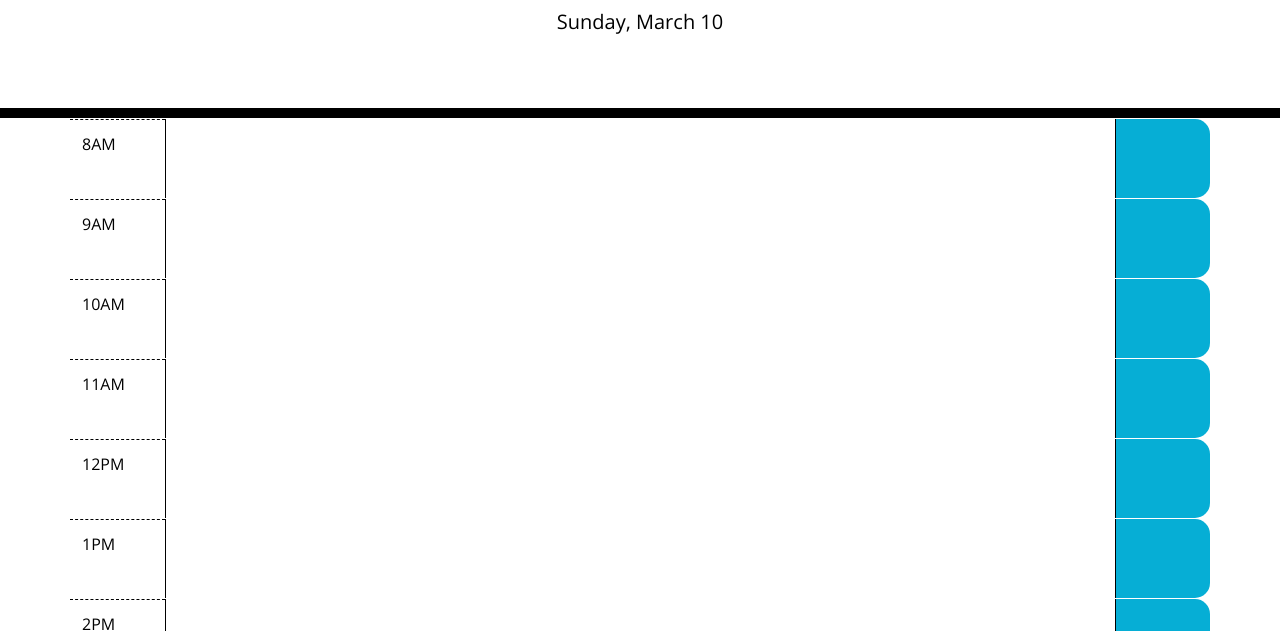
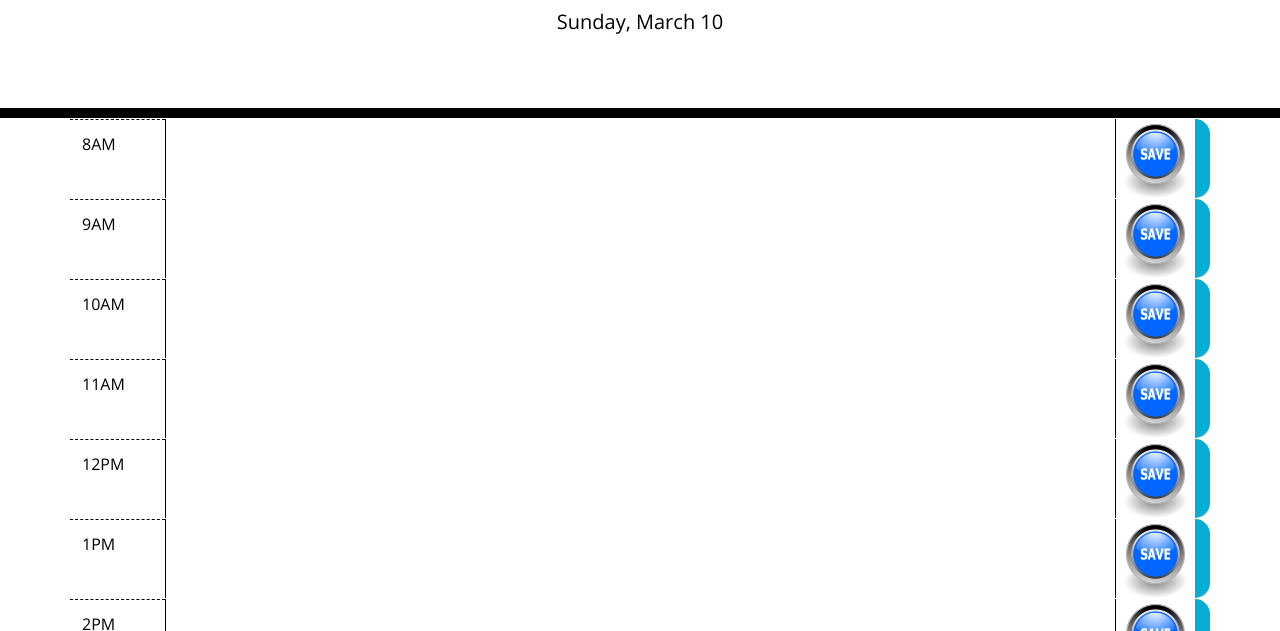
Before and after one commit to englburc/daily-planner, a plain HTML site: page index.html in a window 1280 px wide. Shown: the part 169-800 px from the top of the page. Drawn offline with nearby package versions, Linux system fonts and the light colour scheme.

Commit message:
css added save button image

```diff
--- a/assets/css/style.css
+++ b/assets/css/style.css
@@ -64,6 +64,9 @@ header {
     border-bottom-right-radius: 15px;
     background-color: #06aed5;
     color: white;
+    background-image: url("../img/save-icon.jpg");
+    background-repeat: no-repeat;
+    background-size: contain;
 }
 
 .button i:hover {
```
